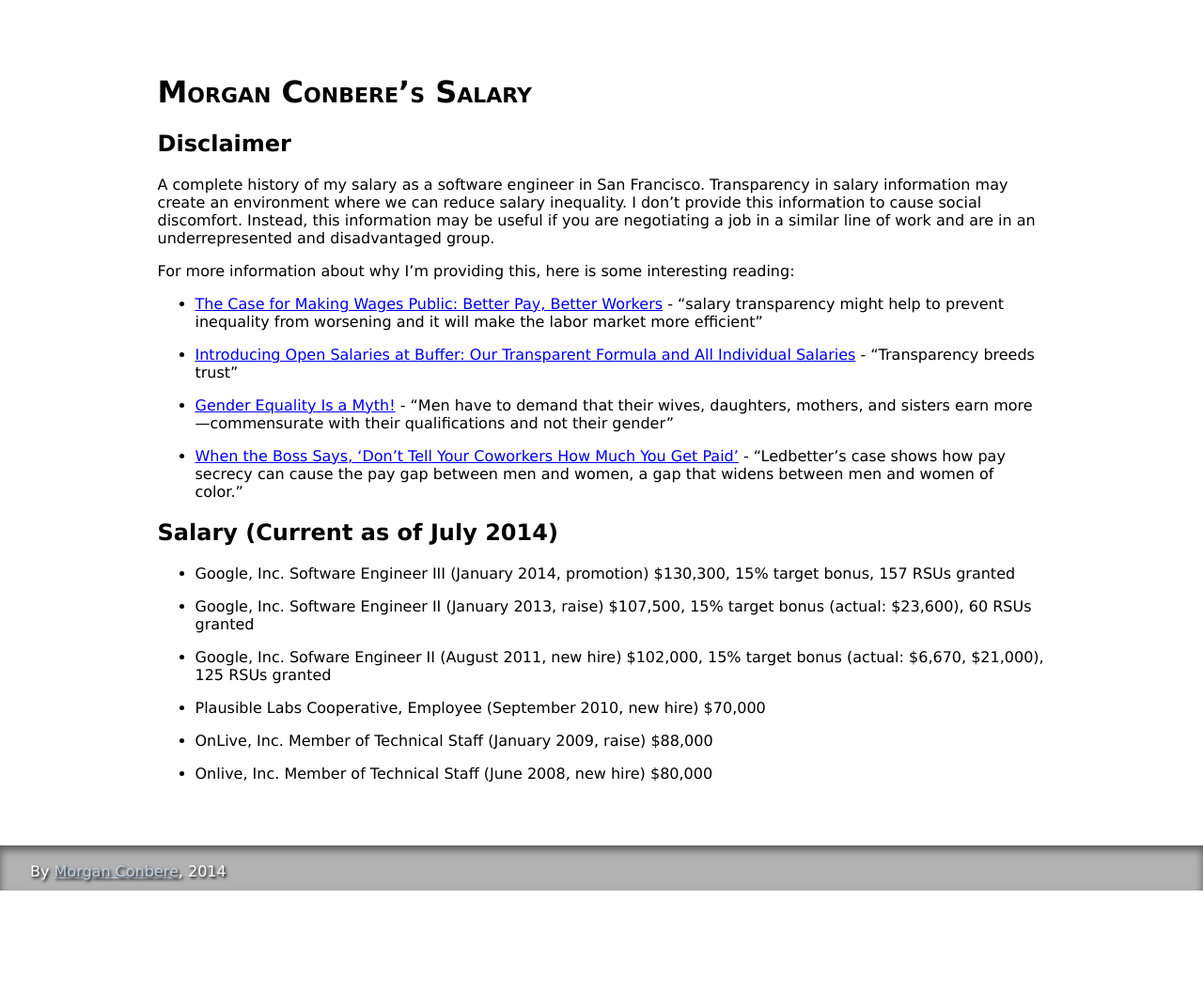
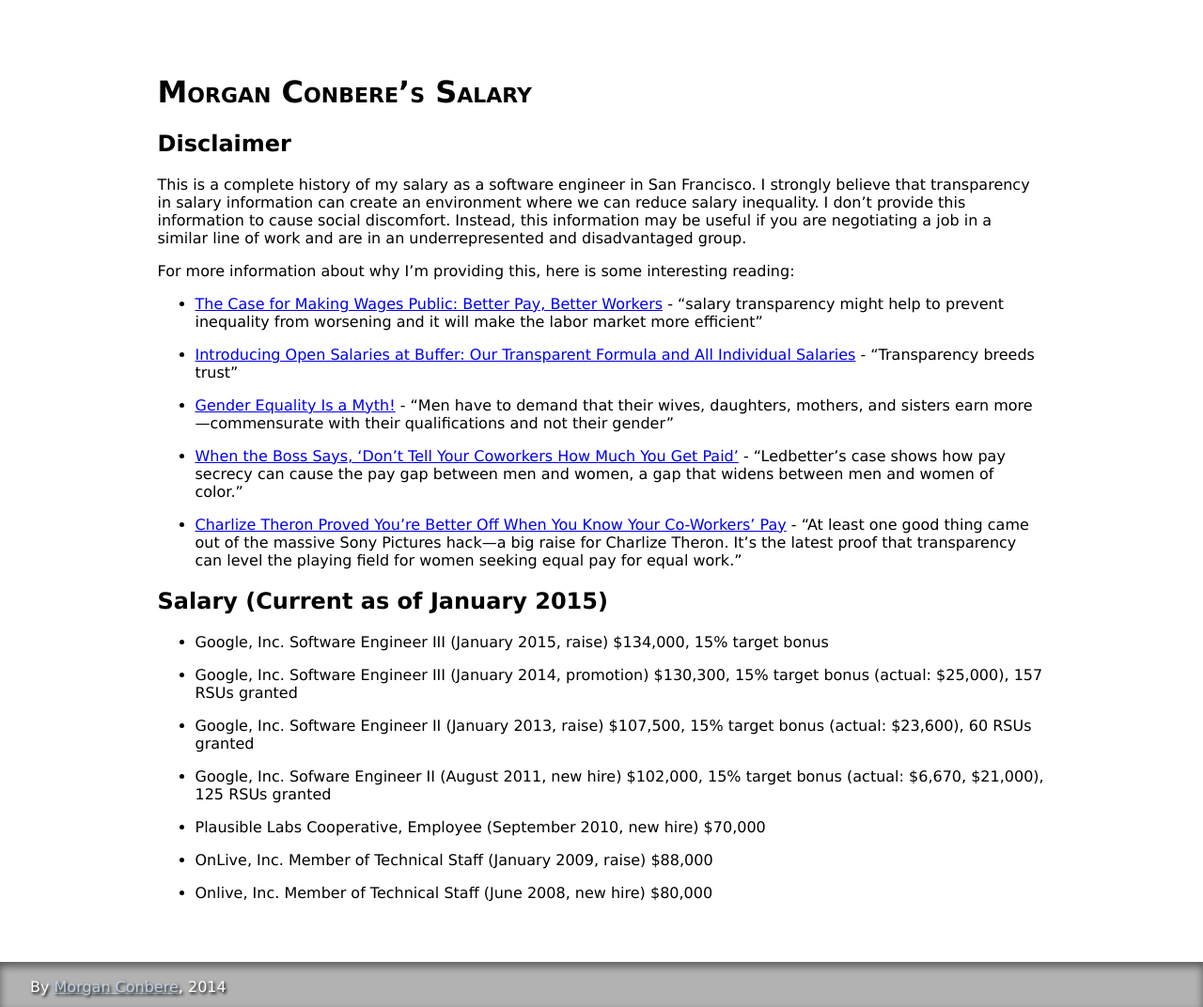
Before and after one commit to mconbere/mconbere.github.com, a Jekyll site: the page built from salary/index.markdown, in a window 1280 px wide. Shown: the whole page at 94% size. Built offline with Jekyll 4.4.1, drawn with Linux system fonts in a browser that asks for light colours; before the commit the page ends 948 px from its top, so only the background shows below that.

Commit message:
Update index.markdown

```diff
--- a/salary/index.markdown
+++ b/salary/index.markdown
@@ -7,9 +7,7 @@ title: Salary
 
 ## Disclaimer
 
-A complete history of my salary as a software engineer in San Francisco. Transparency in salary
-information may create an environment where we can reduce salary inequality. I don’t provide this
-information to cause social discomfort. Instead, this information may be useful if you are negotiating
+This is a complete history of my salary as a software engineer in San Francisco. I strongly believe that transparency in salary information can create an environment where we can reduce salary inequality. I don’t provide this information to cause social discomfort. Instead, this information may be useful if you are negotiating
 a job in a similar line of work and are in an underrepresented and disadvantaged group.
 
 For more information about why I’m providing this, here is some interesting reading:
@@ -22,10 +20,15 @@ For more information about why I’m providing this, here is some interesting re
 
 * [When the Boss Says, 'Don't Tell Your Coworkers How Much You Get Paid'](http://www.theatlantic.com/business/archive/2014/07/when-the-boss-says-dont-tell-your-coworkers-how-much-you-get-paid/374467/) - “Ledbetter’s case shows how pay secrecy can cause the pay gap between men and women, a gap that widens between men and women of color.”
 
-## Salary (Current as of July 2014)
+* [Charlize Theron Proved You're Better Off When You Know Your Co-Workers' Pay](http://www.huffingtonpost.com/2015/01/12/charlize-theron-equal-pay_n_6456332.html) - “At least one good thing came out of the massive Sony Pictures hack—a big raise for Charlize Theron. It's the latest proof that transparency can level the playing field for women seeking equal pay for equal work.”
+
+## Salary (Current as of January 2015)
+
+* Google, Inc. Software Engineer III (January 2015, raise)
+  $134,000, 15% target bonus
 
 * Google, Inc. Software Engineer III (January 2014, promotion)
-  $130,300, 15% target bonus, 157 RSUs granted
+  $130,300, 15% target bonus (actual: $25,000), 157 RSUs granted
 
 * Google, Inc. Software Engineer II (January 2013, raise)
   $107,500, 15% target bonus (actual: $23,600), 60 RSUs granted
```
